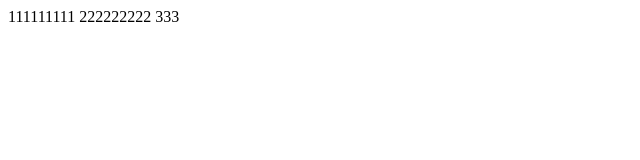
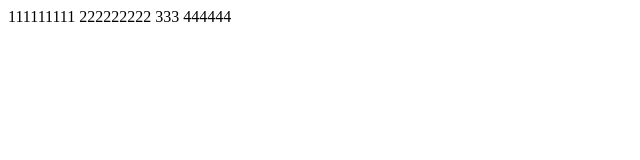
Before and after one commit to SDalert/DSCX, a plain HTML site: page index.html in a window 1280 px wide. Shown: the full height of the page, 0-640 px from the left. Drawn offline with Linux system fonts and the light colour scheme.

Commit message:
第四次修改

```diff
--- a/index.html
+++ b/index.html
@@ -9,7 +9,7 @@
 
 <body>
     111111111 222222222
-	333
+	333  444444
 </body>
 
 </html>
```
